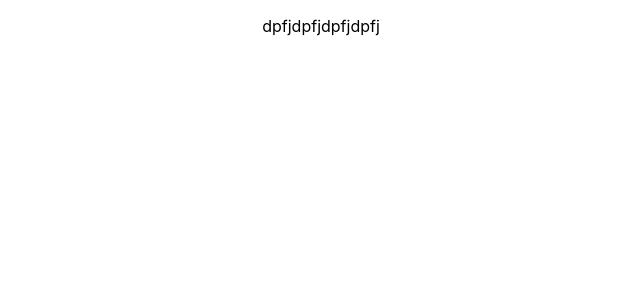
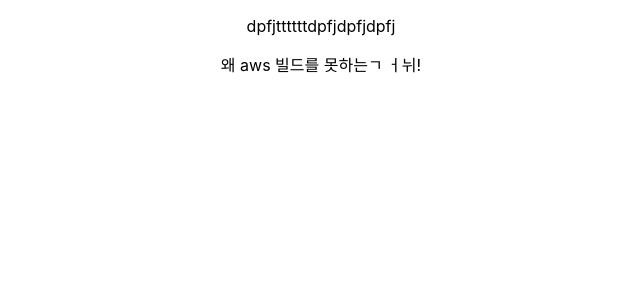
Before and after one commit to niagarafalls729/react_AWS, a React (Create React App) app in the folder my-mini-blog/: page / in a window 1280 px wide. Shown: the top 300 px of the page, without its empty margins (319-959 px from the left). Built offline with nearby package versions, Linux system fonts and the light colour scheme.

Commit message:
!!! Build failed

```diff
--- a/my-mini-blog/src/App.js
+++ b/my-mini-blog/src/App.js
@@ -4,7 +4,8 @@ import './App.css';
 function App() {
   return (
     <div className="App">
-      <p>dpfjdpfjdpfjdpfj</p>
+      <p>dpfjttttttdpfjdpfjdpfj</p>
+      <p>왜 aws 빌드를 못하는ㄱ ㅓ뉘!</p>
     </div>
   );
 }
```
